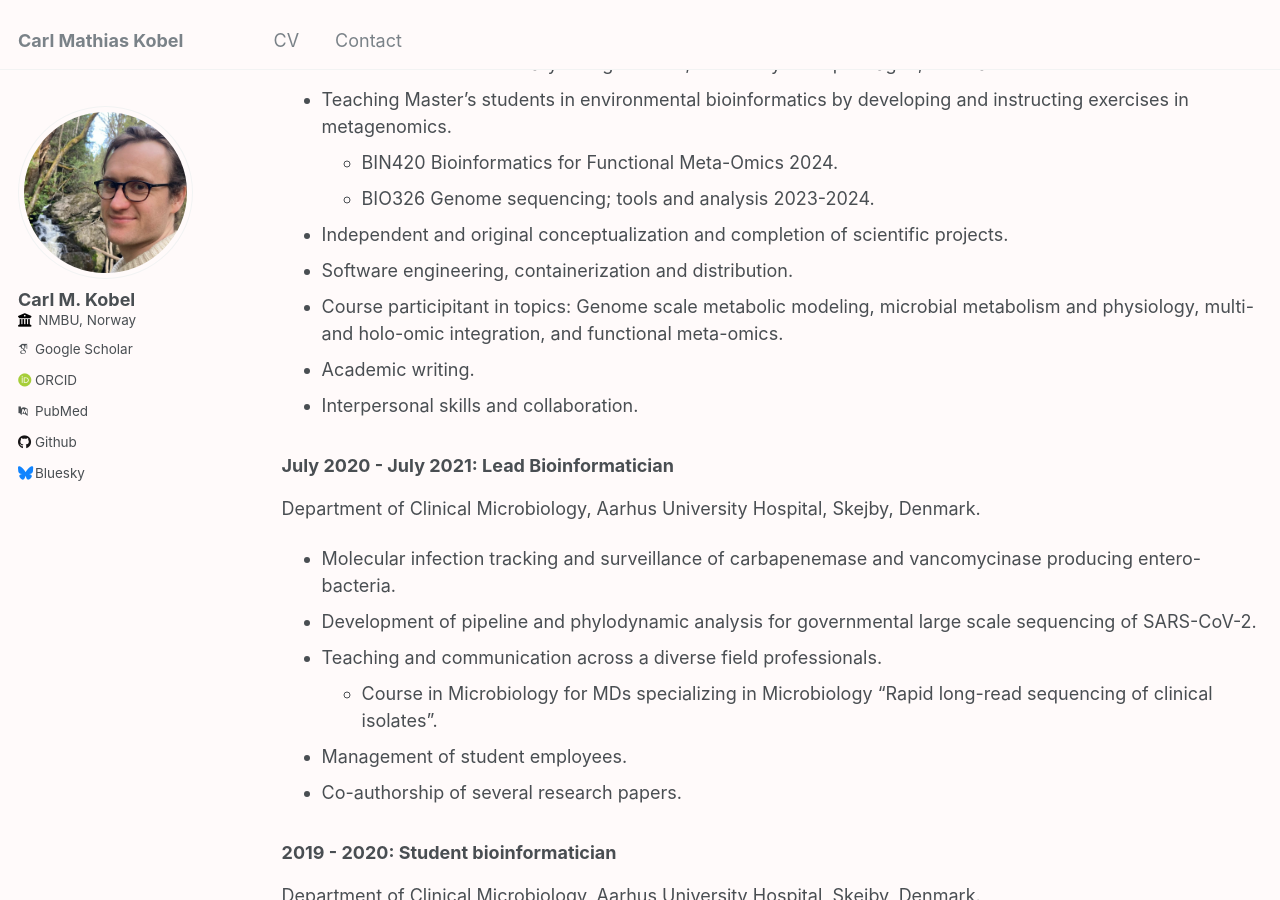
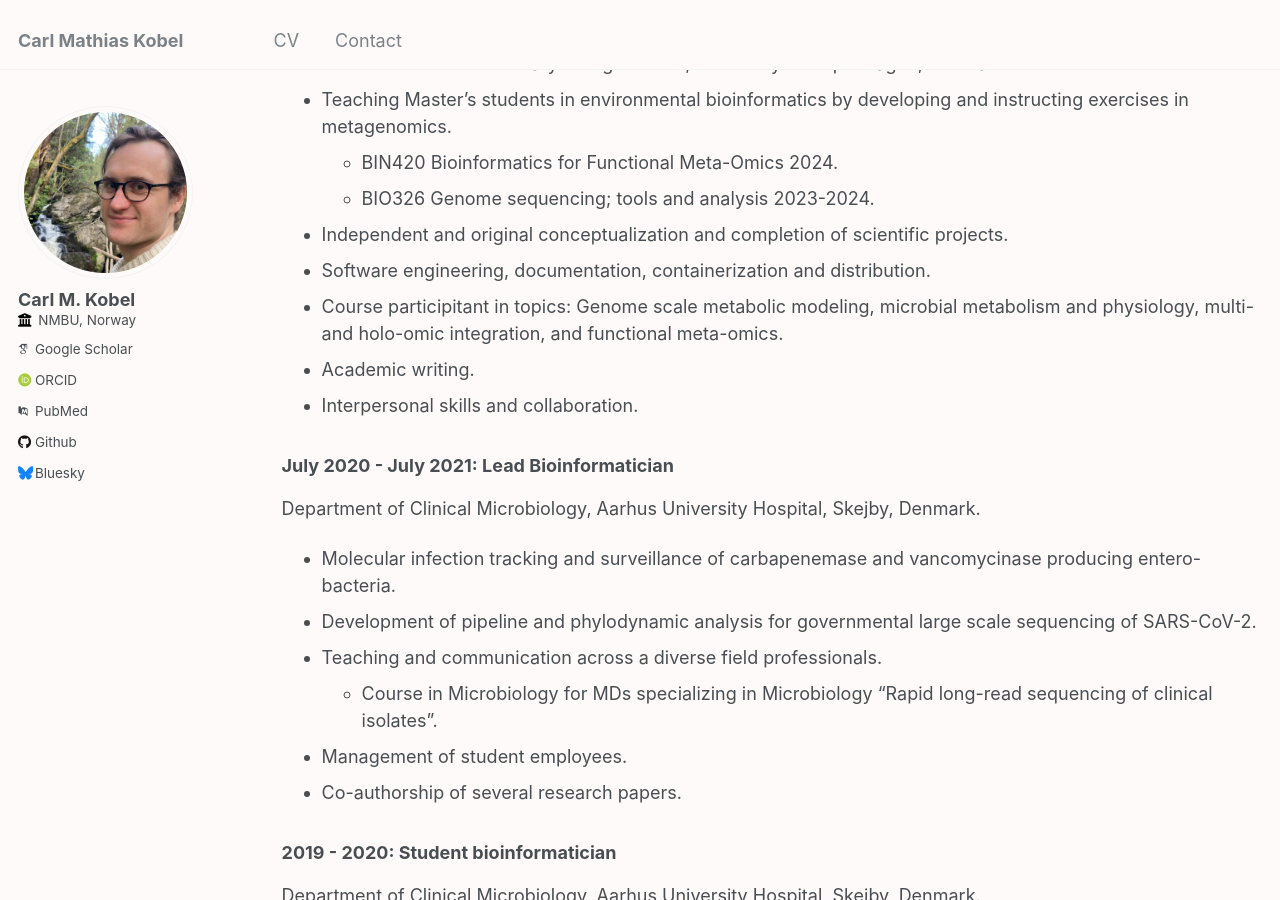
Before and after one commit to cmkobel/cmkobel.github.io, a Jekyll site: the page built from _pages/cv.md, in a window 1280 px wide and 900 px high, scrolled down 741 px. Built offline with Jekyll 4.4.1, drawn with Linux system fonts in a browser that asks for light colours; some web fonts are replaced.

Commit message:
Update cv.md

```diff
--- a/_pages/cv.md
+++ b/_pages/cv.md
@@ -33,7 +33,7 @@ Faculty of Biosciences, Norwegian University of Life Sciences, Ås, Norway.
     - BIN420 Bioinformatics for Functional Meta-Omics 2024.
     - BIO326 Genome sequencing; tools and analysis 2023-2024.
   - Independent and original conceptualization and completion of scientific projects.
-  - Software engineering, containerization and distribution.
+  - Software engineering, documentation, containerization and distribution.
   - Course participitant in topics: Genome scale metabolic modeling, microbial metabolism and physiology, multi- and holo-omic integration, and functional meta-omics.
   - Academic writing.
   - Interpersonal skills and collaboration.
```
